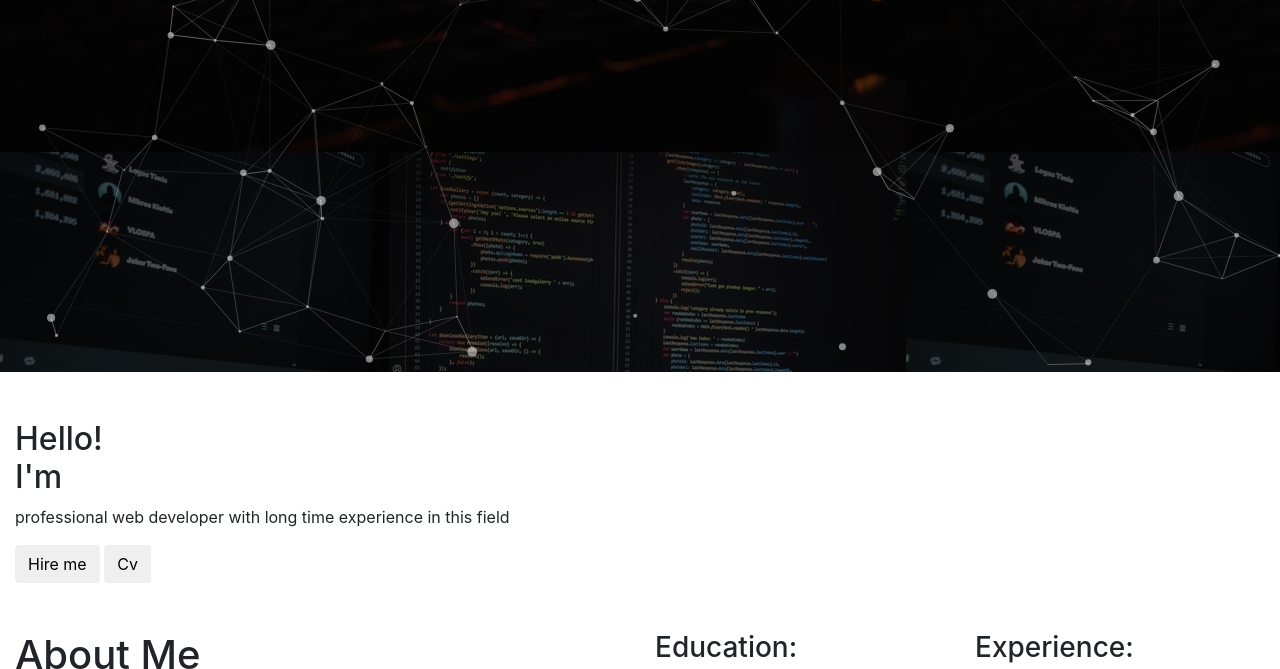
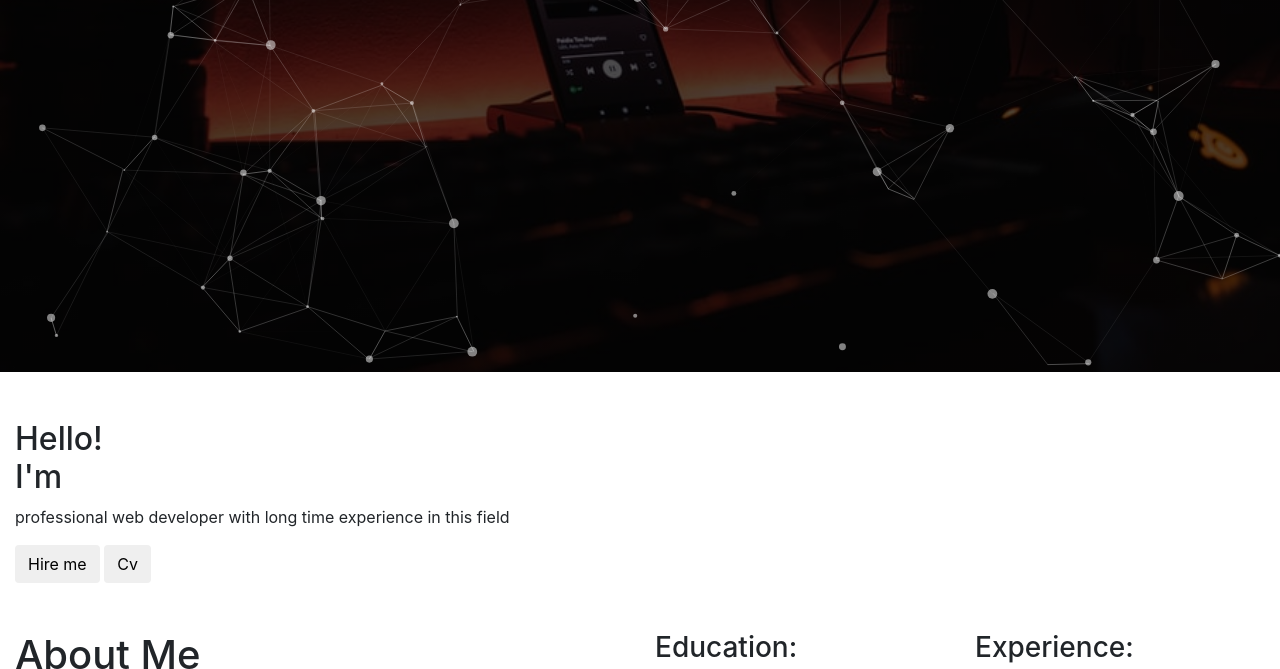
Before and after one commit to shuvro-baset/my-portfolio, a plain HTML site: page index.html in a window 1280 px wide. Shown: the part 484-1153 px from the top of the page. Drawn offline with nearby package versions, Linux system fonts and the light colour scheme.

Commit message:
finally something done

```diff
--- a/index.html
+++ b/index.html
@@ -13,7 +13,7 @@
 </head>
 <body>
 
-    <nav class="navbar navbar-expand-lg navbar-light bg-light">
+    <nav class="navbar navbar-expand-lg navbar-light bg-transparent sticky-top">
       <a class="navbar-brand" href="#">Navbar</a>
       <button class="navbar-toggler" type="button" data-toggle="collapse" data-target="#navbarNav" aria-controls="navbarNav" aria-expanded="false" aria-label="Toggle navigation">
         <span class="navbar-toggler-icon"></span>
--- a/style.css
+++ b/style.css
@@ -8,6 +8,9 @@
     height: 100vh;
     background-image: linear-gradient(rgba(0, 0, 0, 0.7), rgba(0, 0, 0, 0.7)),
     url('images/banner.jfif');
+    background-repeat: no-repeat;
+    background-size: cover;
+    background-position: center;
 }
 .intro-text{
     position: absolute;
```
